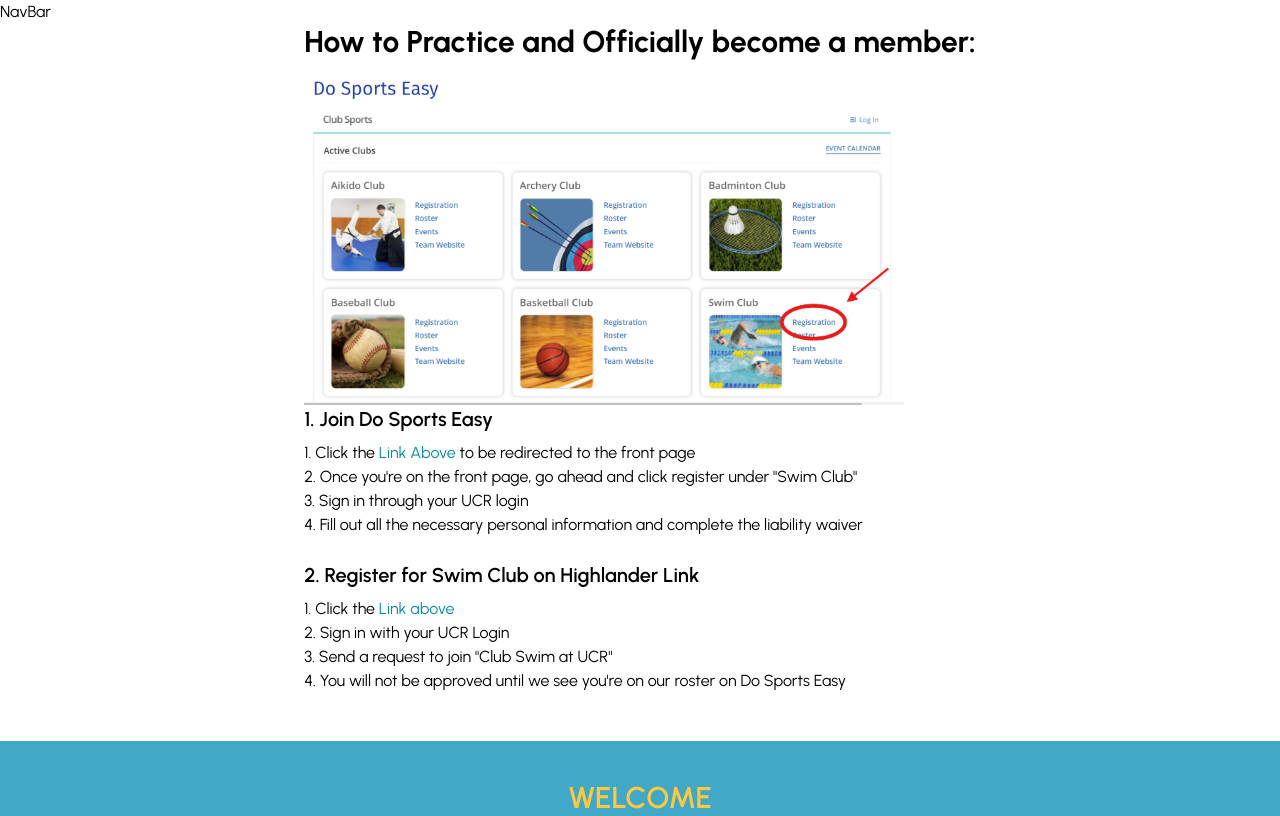
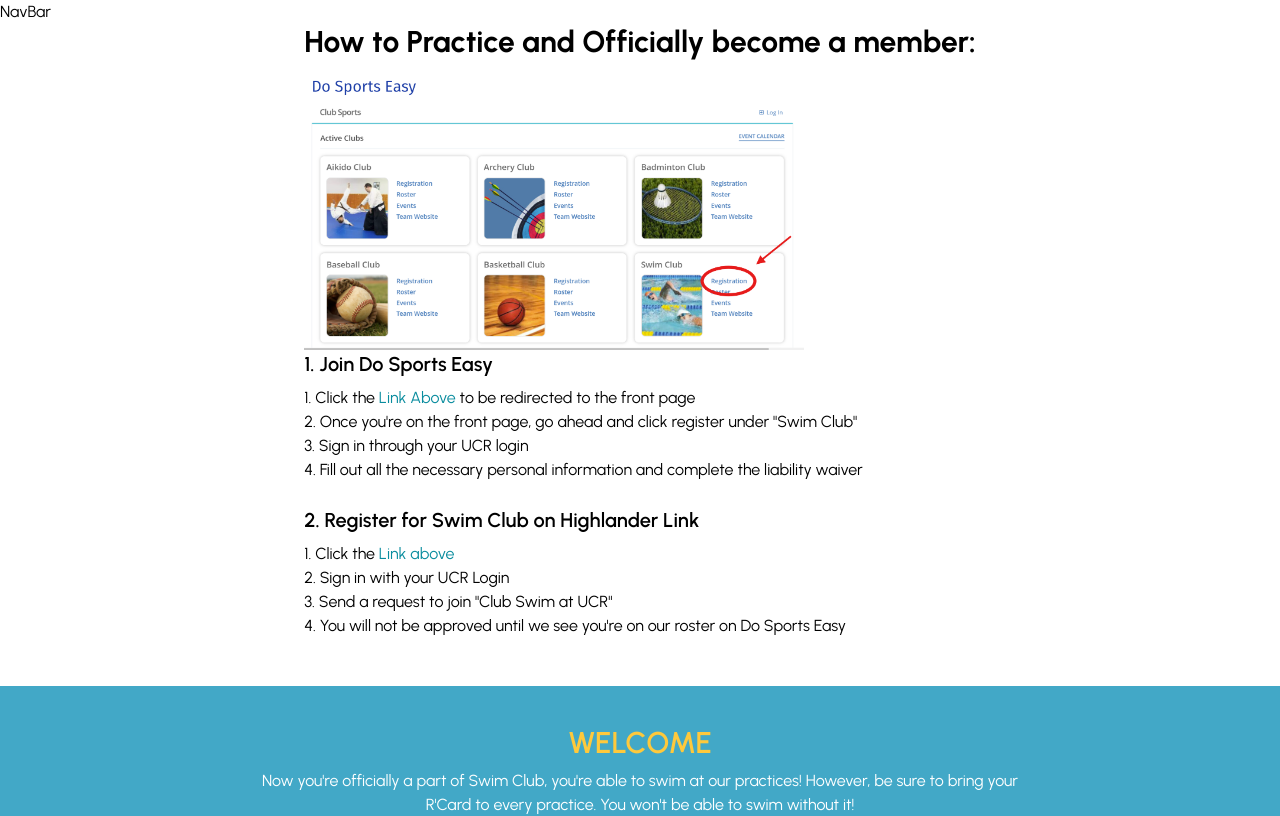
Before and after one commit to acm-ucr/ucr-swim-website, a Next.js app: page /join in a window 1280 px wide. Shown: the top 816 px of the page. Built offline with nearby package versions, Linux system fonts and the light colour scheme.

Commit message:
updated dimensions for the image

```diff
--- a/src/components/join/How.jsx
+++ b/src/components/join/How.jsx
@@ -11,8 +11,8 @@ const How = () => {
       <Image
         src="/join/how.png"
         alt="Join the Swim Club"
-        width={600}
-        height={400}
+        width={500}
+        height={500}
       />
 
       <div className="mb-6">
```
